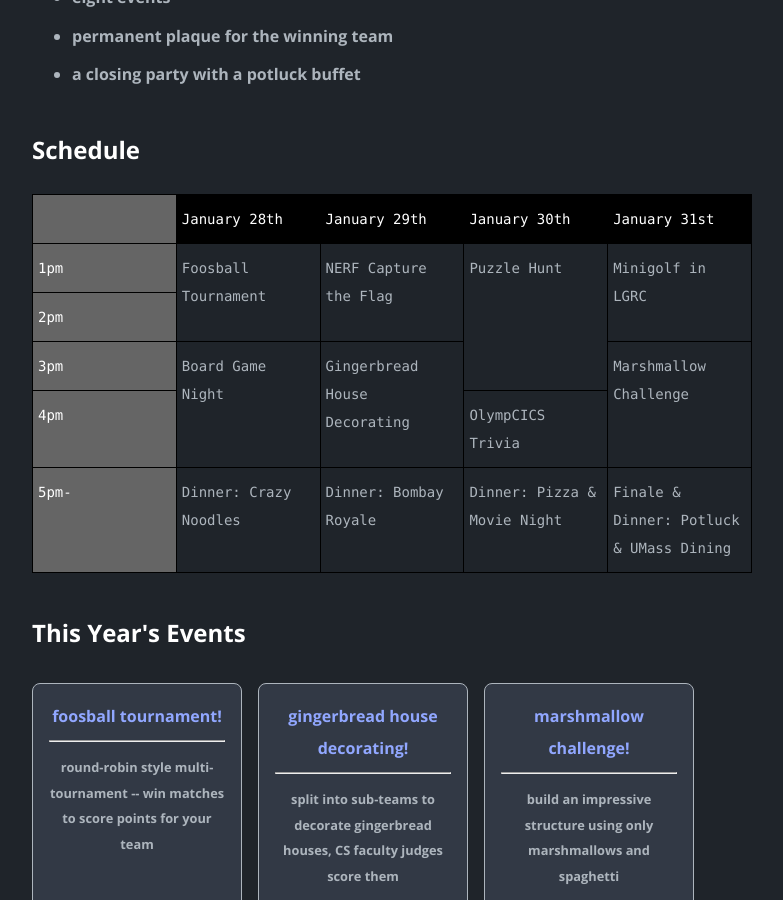
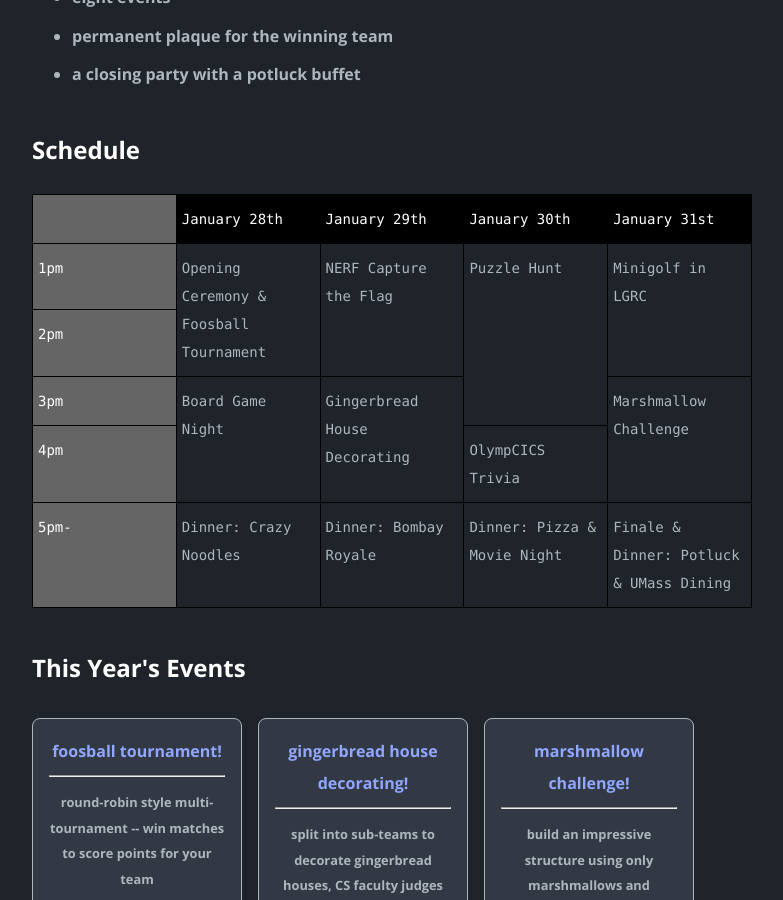
Before and after one commit to olympcics/olympcics.github.io, a Jekyll site: the page built from index.md, in a window 1280 px wide and 900 px high, scrolled down 1111 px. Shown: the whole window, without its empty margins (248-1031 px from the left). Built offline with Jekyll 4.4.1, drawn with Linux system fonts in a browser that asks for light colours.

Commit message:
Update home.html

```diff
--- a/_layouts/home.html
+++ b/_layouts/home.html
@@ -56,7 +56,7 @@ layout: default
 <tbody>
   <tr>
     <td class="tg-l5vm">1pm</td>
-    <td class="tg-sej6" rowspan="2"><span style="font-weight:normal;font-style:normal">Foosball Tournament</span></td>
+    <td class="tg-sej6" rowspan="2"><span style="font-weight:normal;font-style:normal">Opening Ceremony &amp; Foosball Tournament</span></td>
     <td class="tg-sej6" rowspan="2"><span style="font-weight:normal;font-style:normal">NERF Capture the Flag</span></td>
     <td class="tg-sej6" rowspan="3"><span style="font-weight:normal;font-style:normal">Puzzle Hunt</span></td>
     <td class="tg-sej6" rowspan="2"><span style="font-weight:normal;font-style:normal">Minigolf in LGRC</span></td>
```
